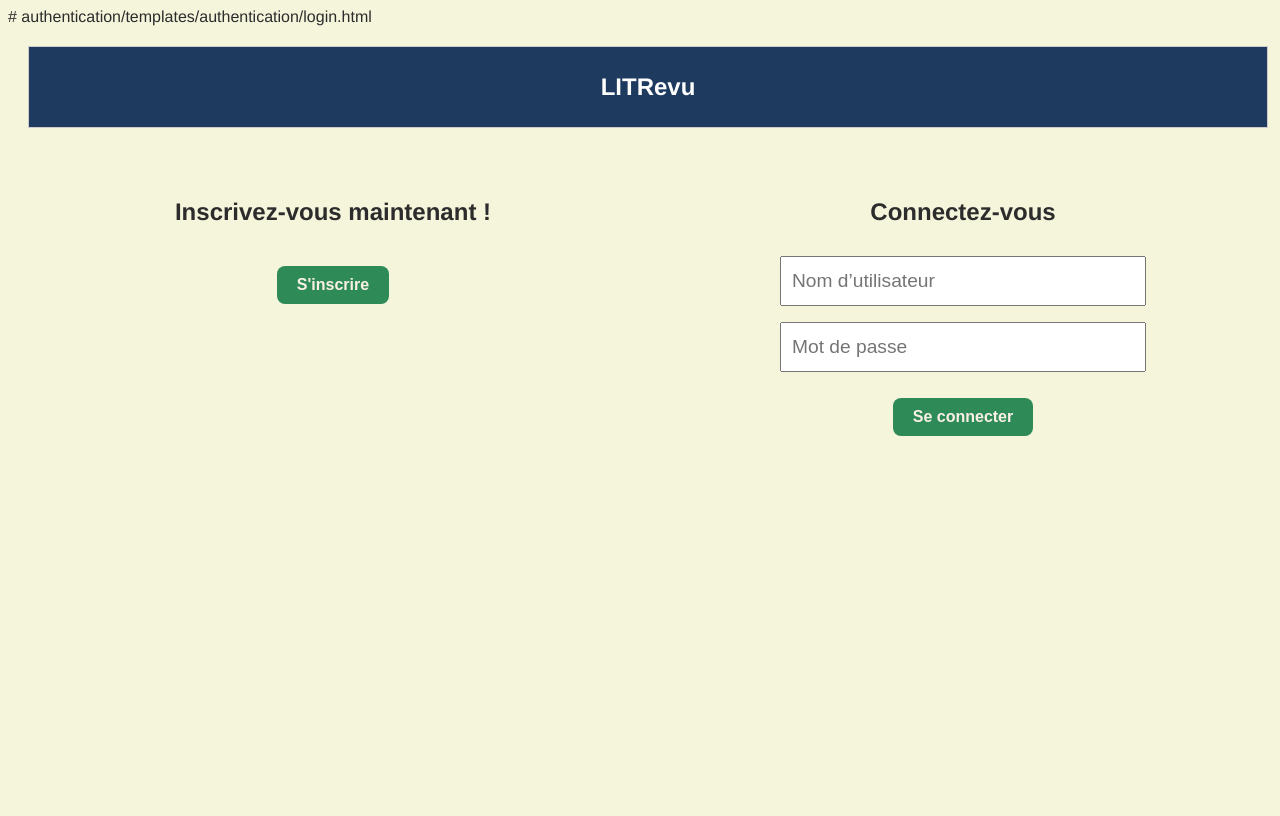
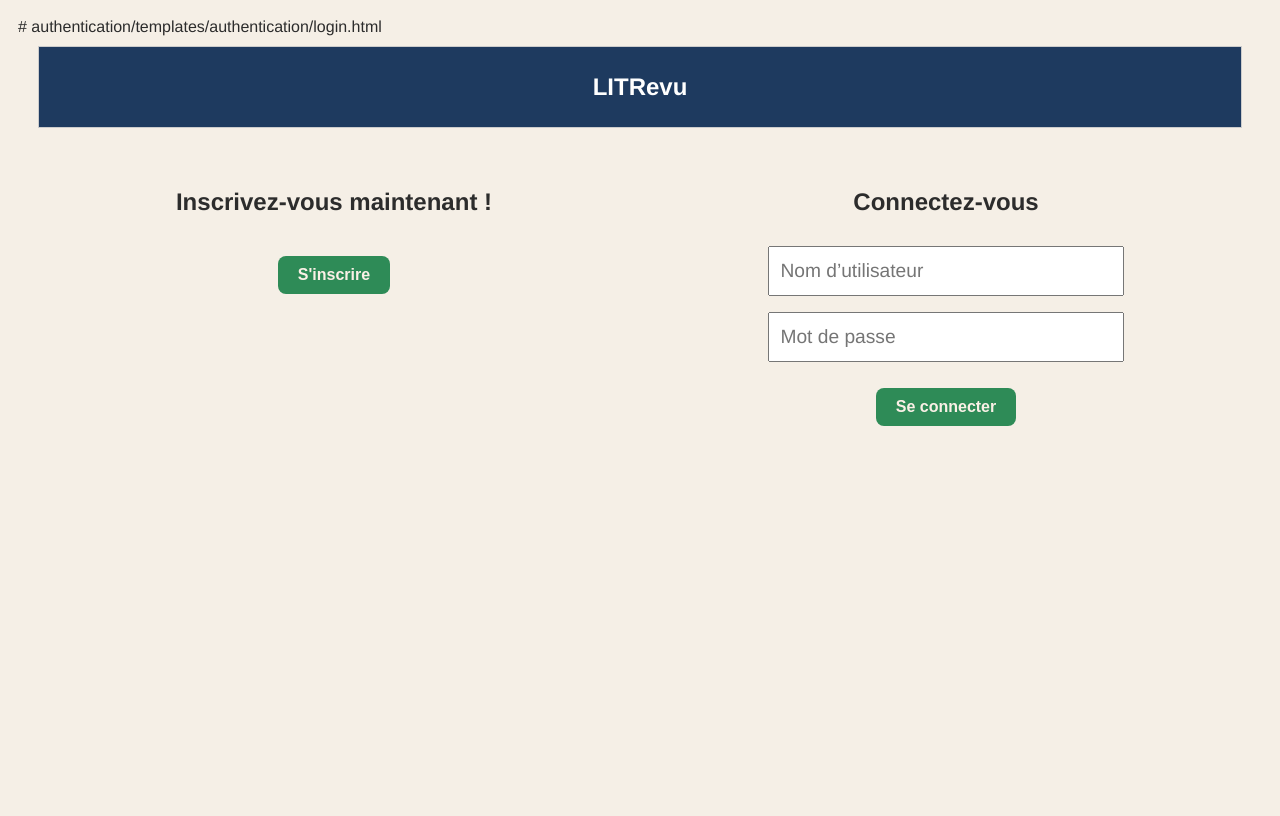
Before and after one commit to SallyPJ/ocp9, a Django app: page / in a window 1280 px wide. After the commit the page ends 426 px from the top, so only its background shows below. Run offline with Django 5.2, Linux system fonts and the light colour scheme.

Commit message:
style : mise à jour du style du header

```diff
--- a/BooksReview/static/styles.css
+++ b/BooksReview/static/styles.css
@@ -1,10 +1,11 @@
 body {
-    background-color :#f5f5dc;
+    background-color :#f5efe6;
     font-family: Helvetica, sans-serif;
     color: #2c2c2c;
-    width: 100%;
-    height: 100%;
+    width: auto;
+    height: auto;
     overflow: visible;
+    padding: 10px;
 
 }
 
@@ -14,7 +15,10 @@ body {
     align-items: center;
     border: 1px solid #ccc;
     background-color: #1e3a5f;
-    margin: 20px;
+    margin-top: 10px;
+    margin-left: 20px;
+    margin-right: 20px;
+    margin-bottom: 10px;
 }
 
 .header__title {
@@ -180,6 +184,7 @@ button.navbar__link:hover {
 
 }
 .form-control{
+    font-family: Helvetica, sans-serif;
     font-size: 1.2em; /* Agrandit le texte à l'intérieur du champ */
     padding: 10px; /* Ajoute de l'espace autour du texte */
     height: 50px; /* Définit une hauteur plus grande pour le champ */
```
